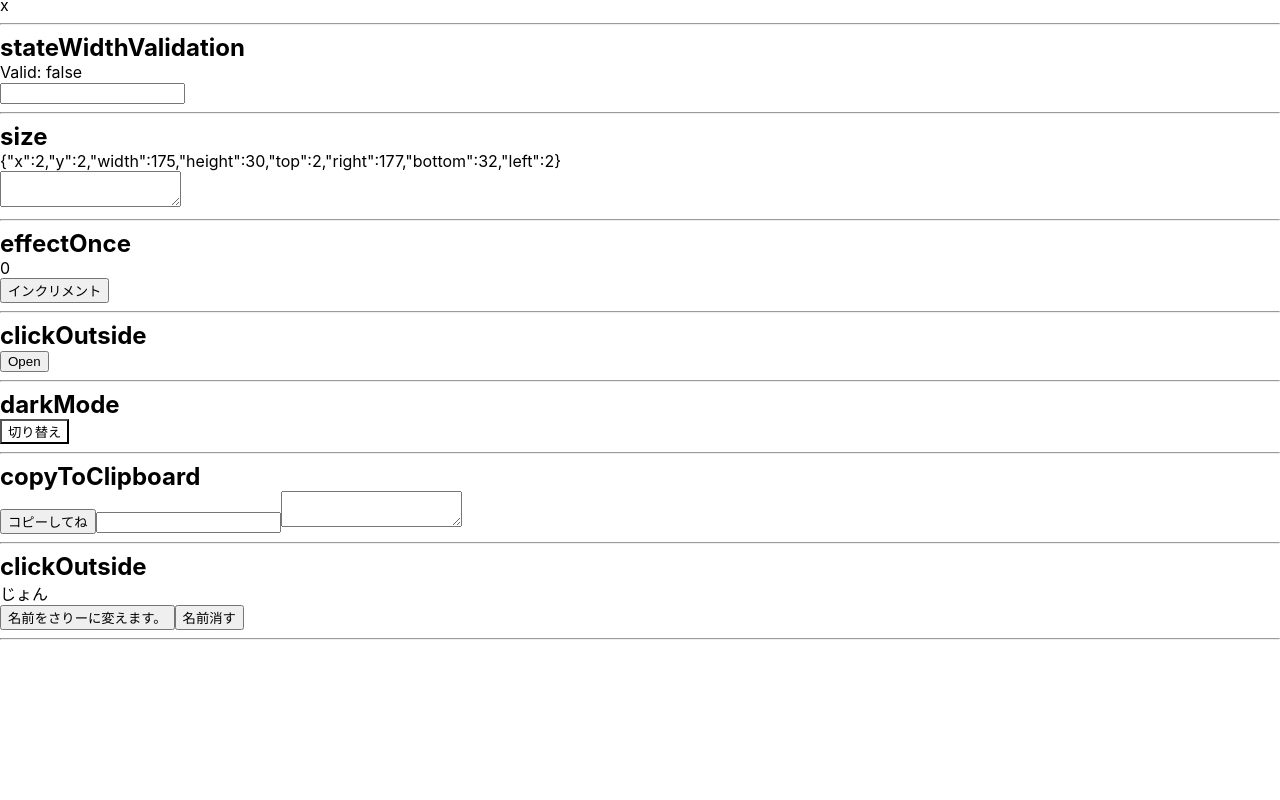
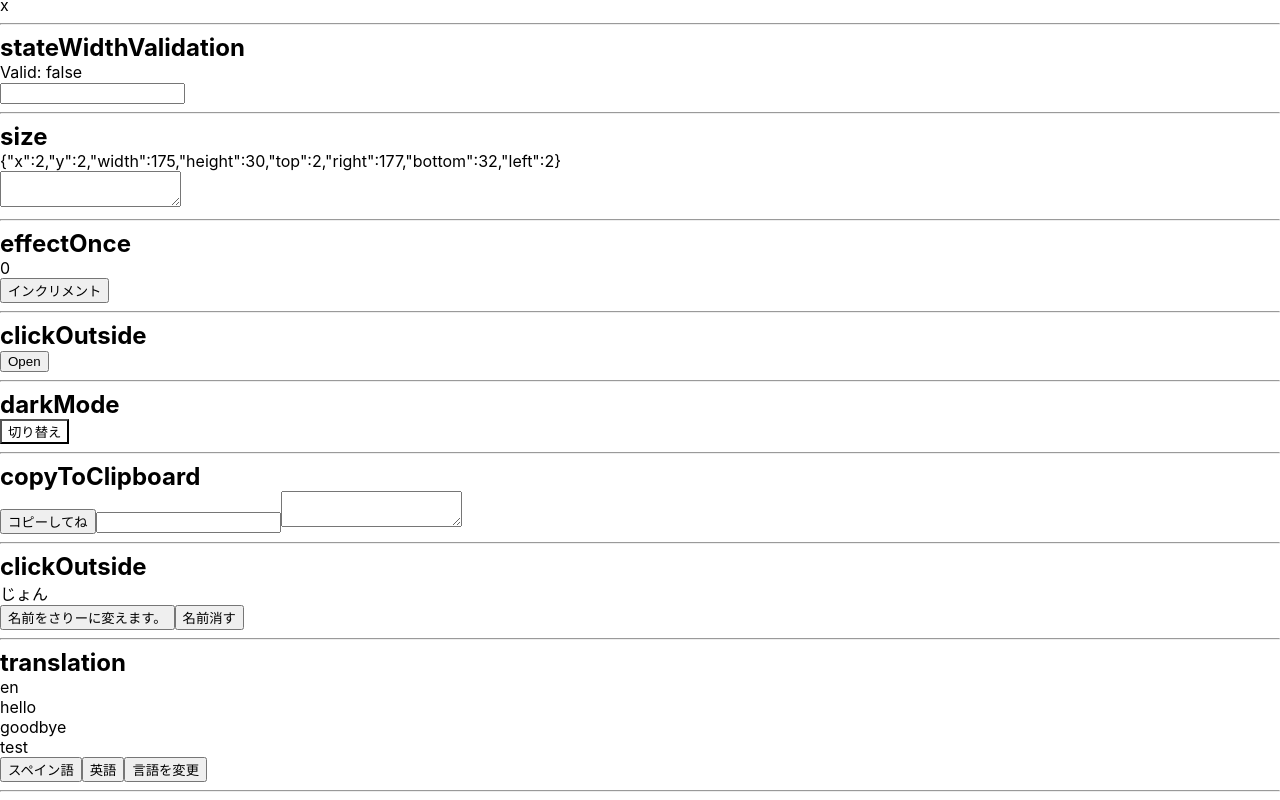
Before and after one commit to genta-t/react18-tutorial, a React (Create React App) app: page /custom-hooks-2 in a window 1280 px wide. Shown: the part 189-989 px from the top of the page. Before the commit the page ends 837 px from the top, so only its background shows below. Built offline with nearby package versions, Linux system fonts and the light colour scheme; no server answers.

Commit message:
useTranslationカスタムフック完了

```diff
--- a/src/components/CustomHooks2.tsx
+++ b/src/components/CustomHooks2.tsx
@@ -6,9 +6,9 @@ import SizeComp from './customHooks/size/SizeComp';
 import EffectOnceComp from './customHooks/effectOnce/EffectOnceComp';
 import ClickOutsideComp from './customHooks/clickOutside/ClickOutsideComp';
 import DarkModeComp from './customHooks/darkMode/DarkModeComp';
-import TranslationComp from './customHooks/translation/TranslationComp';
 import CopyToClipboardComp from './customHooks/copyToClipboard/CopyToClipboardComp';
 import CookieComp from './customHooks/cookie/CookieComp';
+import TranslationComp from './customHooks/translation/TranslationComp';
 
 const CustomHooksPage2 = () => {
 
@@ -25,7 +25,7 @@ const CustomHooksPage2 = () => {
       <DarkModeComp />
       <CopyToClipboardComp />
       <CookieComp />
-      {/* <TranslationComp /> */}
+      <TranslationComp />
     </>
   );
 }
--- /dev/null
+++ b/src/components/customHooks/translation/TranslationComp.tsx
@@ -0,0 +1,21 @@
+import { useTranslation } from "./useTranslation";
+
+const TranslationComp = () => {
+  const { language, setLanguage , setFallBackLanguage, t } = useTranslation();
+
+  return (
+    <>
+      <h2>translation</h2>
+      <p>{language}</p>
+      <p>{t("hi")}</p>
+      <p>{t("bye")}</p>
+      <p>{t("nested.value")}</p>
+      <button onClick={() => setLanguage("sp")}>スペイン語</button>
+      <button onClick={() => setLanguage("en")}>英語</button>
+      <button onClick={() => setFallBackLanguage("sp")}>言語を変更</button>
+      <hr />
+    </>
+  )
+}
+
+export default TranslationComp;
--- /dev/null
+++ b/src/components/customHooks/translation/translations/en.json
@@ -0,0 +1,7 @@
+{
+  "hi": "hello",
+  "bye": "goodbye",
+  "nested": {
+    "value": "test"
+  }
+}
--- /dev/null
+++ b/src/components/customHooks/translation/translations/index.ts
@@ -0,0 +1,4 @@
+import en from "./en.json";
+import sp from "./sp.json";
+
+export { en, sp }
--- /dev/null
+++ b/src/components/customHooks/translation/translations/sp.json
@@ -0,0 +1,3 @@
+{
+  "hi": "hola"
+}
--- /dev/null
+++ b/src/components/customHooks/translation/useTranslation.ts
@@ -0,0 +1,40 @@
+import { useLocalStorage } from "../storage/useStorage";
+import * as translationsData from "./translations";
+
+type TypeUseTranslation = {
+  language: string | undefined;
+  setLanguage: (lang: string) => void;
+  fallBackLanguage: string | undefined;
+  setFallBackLanguage: (lang: string) => void;
+  t: (key: string) => string;
+}
+
+export const useTranslation = (): TypeUseTranslation => {
+  const [ language, setLanguage ] = useLocalStorage("language", "en");
+  const [ fallBackLanguage, setFallBackLanguage ] = useLocalStorage("fallBackLanguage", "en");
+
+  const translate = (key: string) => {
+    const keys = key.split(".");
+    return (
+      getNestedTranslation(language || "en", keys) ||
+      getNestedTranslation(fallBackLanguage || "en", keys) ||
+      key
+    )
+  }
+
+  return {
+    language,
+    setLanguage,
+    fallBackLanguage,
+    setFallBackLanguage,
+    t: translate,
+  }
+}
+
+const translations: Record<string, any> = translationsData;
+
+const getNestedTranslation = (language: string, keys: string[]) : string => {
+  return keys.reduce((obj, key) => {
+    return (obj && obj[key]) ? obj[key] : "";
+  }, translations[language]) || "";
+}
```
